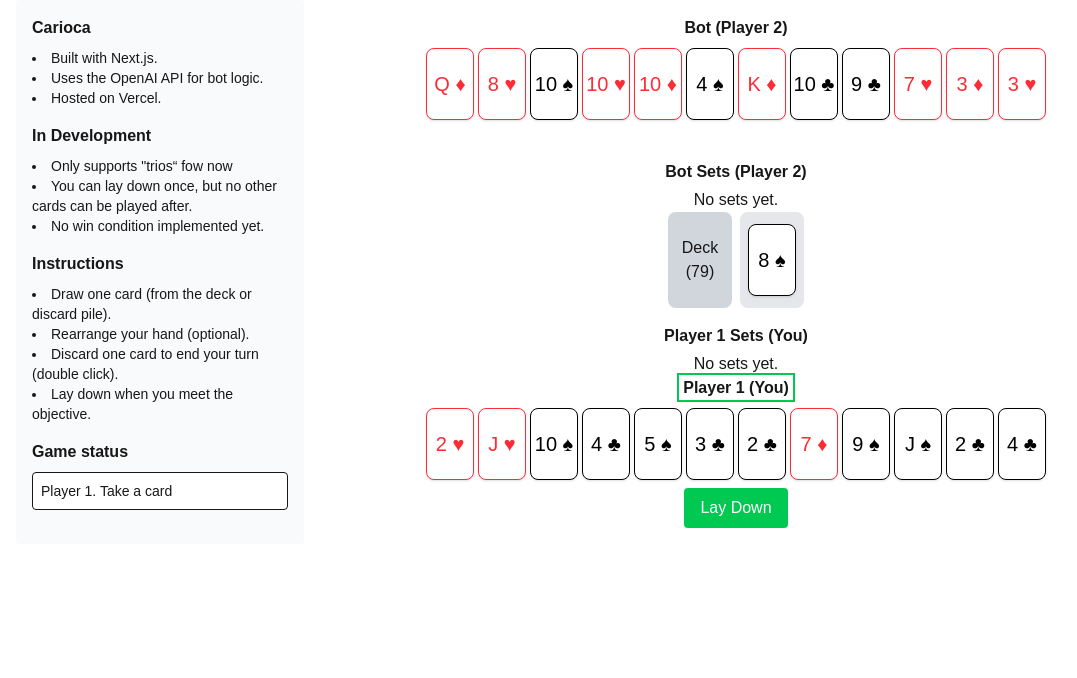
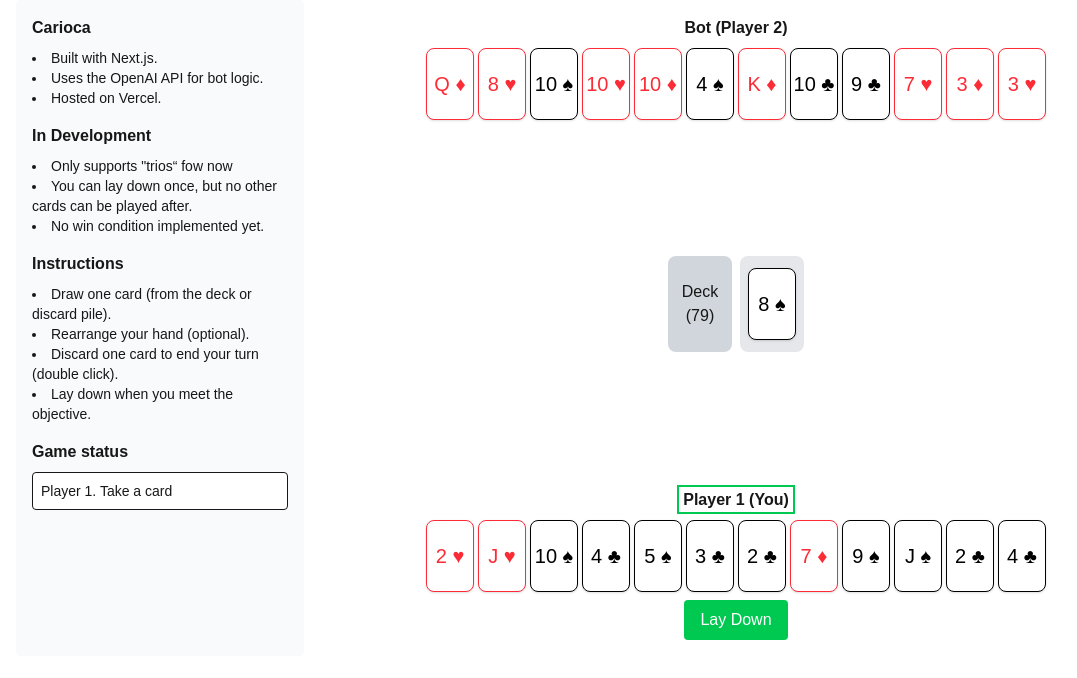
Before and after one commit to mavegaf/carioca-game, a Next.js app: page / in a window 1280 px wide. Shown: the top 678 px of the page, without its empty margins (48-1125 px from the left). Built offline with nearby package versions, Linux system fonts and the light colour scheme.

Commit message:
player 1 set

```diff
--- a/src/app/page.tsx
+++ b/src/app/page.tsx
@@ -253,16 +253,13 @@ export default function Home() {
               Bot (Player 2)
             </span>
           </h2>
-          <div className="flex gap-1 flex-wrap justify-center h-24">
+          <div className="flex gap-1 flex-wrap justify-center">
             {player2.map((c, i) => (
               <Card key={i} card={c} />
             ))}
           </div>
         </div>
-        <PlayerSet
-          player="Bot Sets (Player 2)"
-          playerSets={ player2Sets }
-        />
+        <PlayerSet playerSets={player2Sets} />
 
         <Deck
           deck={deck}
@@ -271,21 +268,7 @@ export default function Home() {
           drawFromDiscard={drawFromDiscard}
         />
 
-        {/* Player (Player 1) */}
-        <div className="mt-4">
-          <h3 className="font-bold mb-1">Player 1 Sets (You)</h3>
-          {player1Sets.length === 0 ? (
-            <p>No sets yet.</p>
-          ) : (
-            player1Sets.map((set, i) => (
-              <div key={i} className="flex gap-1 mb-1 scale-75">
-                {set.map((card, j) => (
-                  <Card key={j} card={card} />
-                ))}
-              </div>
-            ))
-          )}
-        </div>
+        <PlayerSet playerSets={player1Sets} />
         <div className="text-center">
           <h2 className="font-bold mb-2">
             <span className={` ${currentPlayer == 'p1' ? 'border-2 border-green-500 p-1' : ''}`}>
--- a/src/components/PlayerSets.tsx
+++ b/src/components/PlayerSets.tsx
@@ -1,21 +1,17 @@
 import Card from '@/components/Card';
 import { Card as CardType } from '@/lib/deck';
 
-export default function PlayerSets({ player, playerSets }: { player: string; playerSets: CardType[][] }) {
+export default function PlayerSets({ playerSets }: { playerSets: CardType[][] }) {
   return (
-    <div className="mt-4">
-      <h3 className="font-bold mb-1">{player}</h3>
-      {playerSets.length === 0 ? (
-        <p>No sets yet.</p>
-      ) : (
+    <div className="mt-4 min-h-30">
+      {playerSets.length > 0 &&
         playerSets.map((set, i) => (
           <div key={i} className="flex gap-1 mb-1 scale-75">
             {set.map((card, j) => (
               <Card key={j} card={card} />
             ))}
           </div>
-        ))
-      )}
+        ))}
     </div>
   );
 }
```
